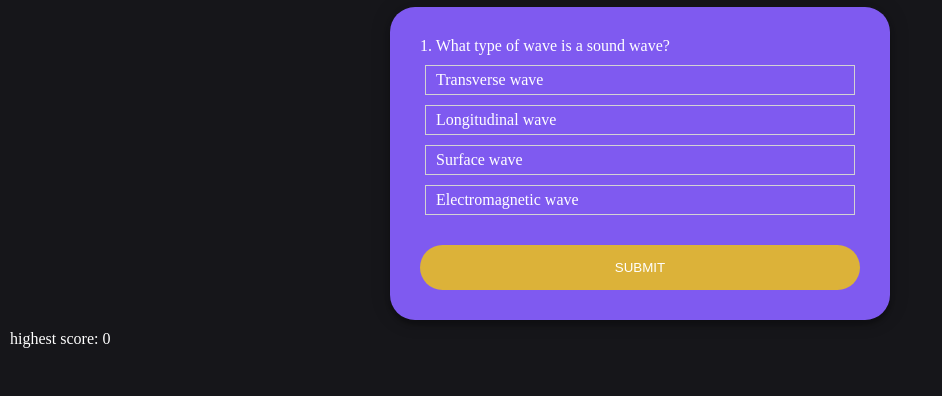
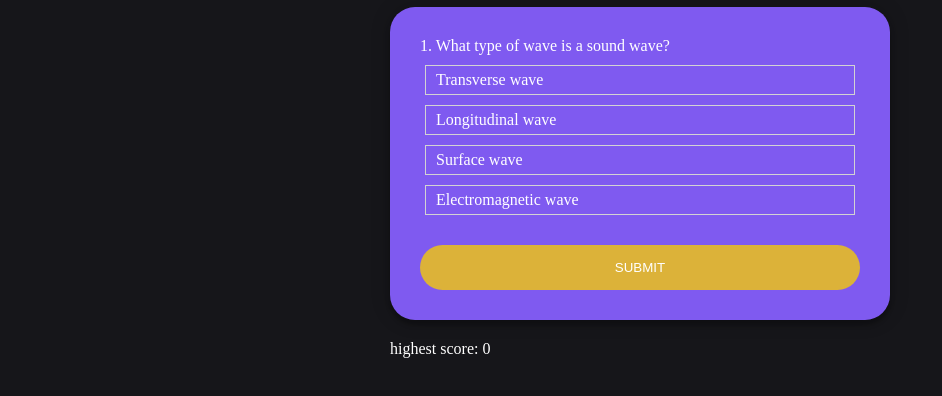
Before and after one commit to kode-cat/idk, a plain HTML site: page quiz.html in a window 1280 px wide. Shown: the part 108-504 px from the top of the page, without its empty margins (0-942 px from the left). Drawn offline with Linux system fonts and the light colour scheme; a web font is replaced by a local one.

Commit message:
Update style.css

```diff
--- a/style.css
+++ b/style.css
@@ -23,7 +23,7 @@ h1 {
     color:white;
 }
 
-#info {
+#info,#high-score-wrap {
     width: 90%;
     max-width: 500px;
     margin: 20px auto 10px;
@@ -35,10 +35,6 @@ h1 {
 
 #info p:last-child {
     float: right;
-}
-
-#high-score-wrap {
-    margin: 10px;
 }
 
 /*========================================================
```
